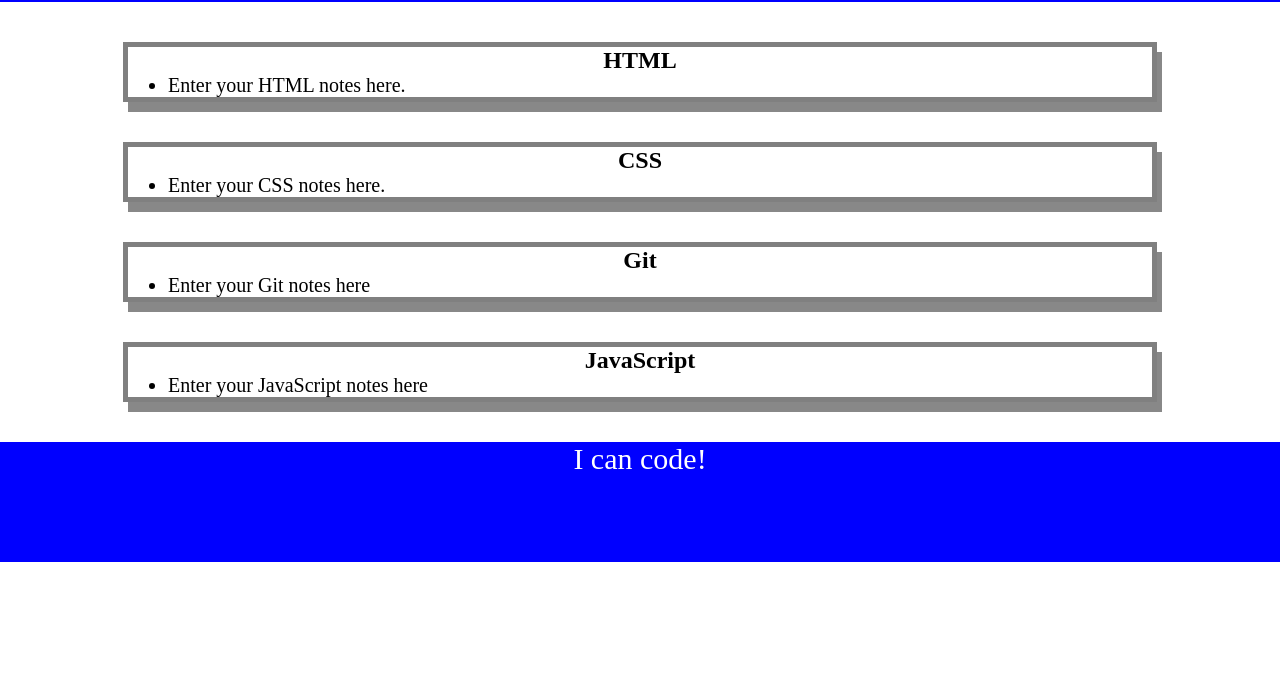
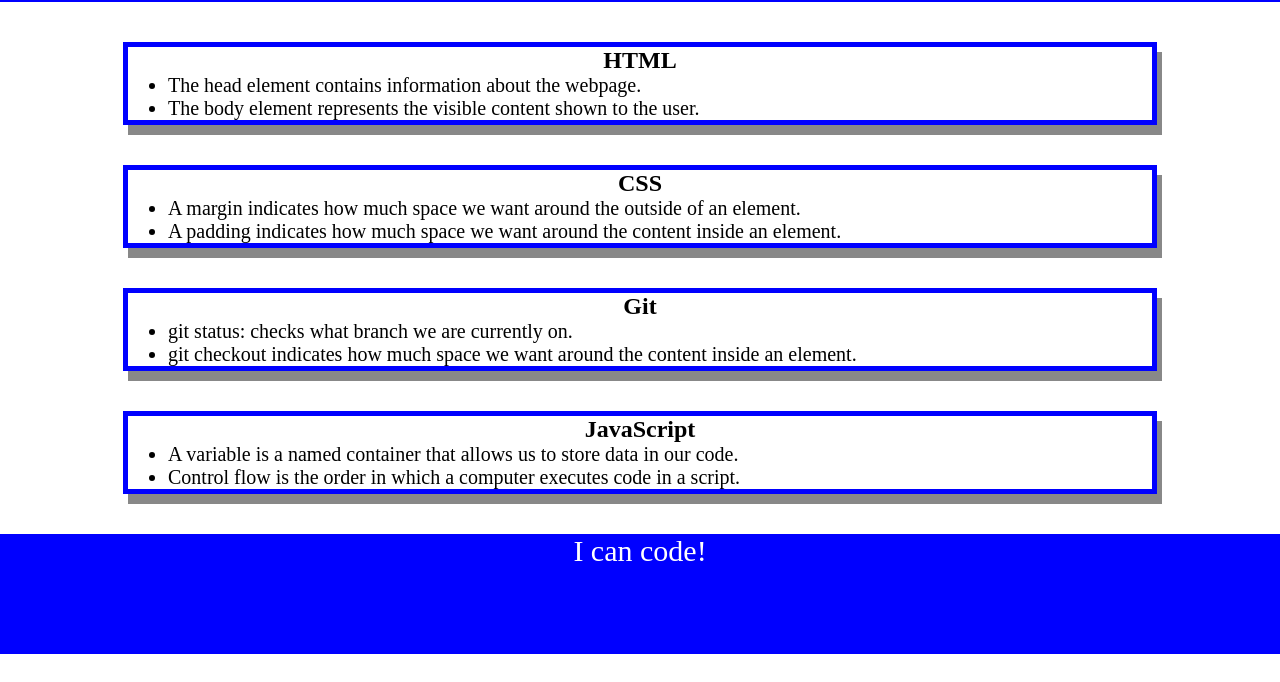
Before and after one commit to Pixls112/prework-study-guide, a plain HTML site: page index.html in a window 1280 px wide. Shown: the part 118-800 px from the top of the page. Drawn offline with Linux system fonts and the light colour scheme.

Commit message:
<your message here>

```diff
--- a/assets/script.js
+++ b/assets/script.js
@@ -1,19 +1,27 @@
 var topics = ['HTML', 'CSS', 'Git', 'JavaScript'];
+var randomTopic = topics[Math.floor(Math.random() * topics.length)];
 
+function listTopics() {
  for (var x = 0; x < topics.length; x++) {
    console.log(topics[x]);
  }
+}
 
-/*
-if (topic === 'HTML') {
+function selectTopic() {
+ if (randomTopic === 'HTML') {
    console.log("Let's study HTML!");
-} else if (topic === 'CSS') {
+ } else if (randomTopic === 'CSS') {
    console.log("Let's study CSS!");
-} else if (topic === 'Git') {
+ } else if (randomTopic === 'Git') {
    console.log("Let's study Git!");
-} else if (topic === 'JavaScript') {
+ } else if (randomTopic === 'JavaScript') {
    console.log("Let's study JavaScript!");
  } else {
    console.log('Please try again!');
  }
-*/
+}
+
+console.log('Here are the topics we learned through Prework:');
+listTopics();
+console.log('Which topic should we study first?');
+selectTopic();
--- a/assets/style.css
+++ b/assets/style.css
@@ -44,6 +44,6 @@ p {
 .card {
     width: 80%;
     margin: 40px auto;
-    border: 5px solid gray;
+    border: 5px solid blue;
     box-shadow: 5px 10px #888888;
   }
--- a/index.html
+++ b/index.html
@@ -17,21 +17,24 @@
       <section class="card" id="html-section">
          <h2>HTML</h2>
          <ul>
-          <li>Enter your HTML notes here.</li>
+          <li>The head element contains information about the webpage.</li>
+          <li>The body element represents the visible content shown to the user.</li>
          </ul>
       </section>
 
       <section class="card" id="css-section">
          <h2>CSS</h2>
          <ul>
-          <li>Enter your CSS notes here.</li>
+          <li>A margin indicates how much space we want around the outside of an element.</li>
+          <li>A padding indicates how much space we want around the content inside an element.</li>
          </ul>
       </section>
 
      <section class="card" id="git-section">
         <h2>Git</h2>
         <ul>
-          <li>Enter your Git notes here</li>
+          <li>git status: checks what branch we are currently on.</li>
+          <li>git checkout indicates how much space we want around the content inside an element.</li>
         </ul>
       </section>
       </section>
@@ -39,7 +42,8 @@
       <section class="card" id="javascript-section">
         <h2>JavaScript</h2>
         <ul>
-          <li>Enter your JavaScript notes here</li>
+          <li>A variable is a named container that allows us to store data in our code.</li>
+          <li>Control flow is the order in which a computer executes code in a script.</li>
         </ul>
       </section>
     </main>
```
Lines whose indentation alone changed are shown as unchanged.
